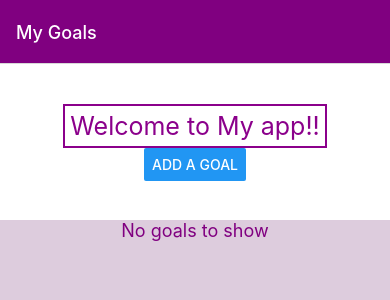
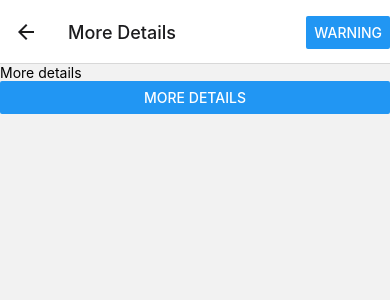
Before and after one commit to YaoyiW27/CS5520, a React Native app: screen /Details in a window 390 px wide. Shown: the top 300 px of the page. Built offline with nearby package versions, Linux system fonts and the light colour scheme.

Commit message:
debugged more details button page

```diff
--- a/App.js
+++ b/App.js
@@ -1,36 +1,45 @@
-import React from 'react'
-import { Text, View, Button } from 'react-native'
-import { NavigationContainer } from '@react-navigation/native'
-import { createNativeStackNavigator } from '@react-navigation/native-stack';
-import Home from './components/Home';
-import GoalDetails from './components/GoalDetails';
+import React from "react";
+import Home from "./components/Home";
+import { NavigationContainer } from "@react-navigation/native";
+import { createNativeStackNavigator } from "@react-navigation/native-stack";
+import GoalDetails from "./components/GoalDetails";
+import { Button } from "react-native";
 
 const Stack = createNativeStackNavigator();
-console.log(Stack);
 
 export default function App() {
   return (
     <NavigationContainer>
       <Stack.Navigator>
-        <Stack.Screen name="Homepage" component={Home} options={{
-          headerStyle: {backgroundColor: 'purple'},
-          headerTintColor: 'white',
-          title: "My Goals",
-        }}
+        <Stack.Screen
+          name="Home"
+          component={Home}
+          options={{
+            headerStyle: { backgroundColor: "purple" },
+            headerTintColor: "white",
+            title: "My Goals",
+          }}
         />
         <Stack.Screen
-          name="GoalDetails"
+          name="Details"
           component={GoalDetails}
           options={({ route }) => {
             return {
               title: route.params ? route.params.goalData.text : "More Details",
               headerRight: () => {
-                return <Button title="Warning" />
-              }
-            }
+                return (
+                  <Button
+                    title="Warning"
+                    onPress={() => {
+                      console.log("warning");
+                    }}
+                  />
+                );
+              },
+            };
           }}
         />
       </Stack.Navigator>
     </NavigationContainer>
-  )
+  );
 }
--- a/components/GoalDetails.js
+++ b/components/GoalDetails.js
@@ -1,22 +1,25 @@
-import React from 'react'
-import { View, Text, Button } from 'react-native'
-
+import { Button, StyleSheet, Text, View } from "react-native";
+import React from "react";
 
 export default function GoalDetails({ navigation, route }) {
-  console.log(route.params.goalData);
+  console.log(route);
   function moreDetailsHandler() {
-    navigation.navigate("Details");
+    navigation.push("Details");
   }
 
   return (
     <View>
-      <Text>This is details of a goal with text {route.params.goalData.text}.
-        {route.params.goalData.id}
-      </Text>
-      <Button title="More Details" onPress={() => {
-        navigation.navigate("GoalDetails", { goalData: route.params.goalData });
-        }} />
+      {route.params ? (
+        <Text>
+          This is details of a goal with text {route.params.goalData.text} and
+          id {route.params.goalData.id}
+        </Text>
+      ) : (
+        <Text>More details</Text>
+      )}
+      <Button title="More Details" onPress={moreDetailsHandler} />
     </View>
+  );
+}
 
-  )
-}
+const styles = StyleSheet.create({});
--- a/components/GoalItem.js
+++ b/components/GoalItem.js
@@ -6,12 +6,10 @@ export default function GoalItem({ goalObj, deleteHandler, pressHandler }) {
     console.log("deleted");
     deleteHandler(goalObj.id);
   }
-
   function handlePress() {
-    // pass goal object back to home.js
+    //pass the goal obj back to Home.js
     pressHandler(goalObj);
   }
-
   return (
     <View style={styles.textContainer}>
       <Text style={styles.text}>{goalObj.text}</Text>
@@ -30,7 +28,7 @@ const styles = StyleSheet.create({
   textContainer: {
     backgroundColor: "#aaa",
     borderRadius: 5,
-    marginTop: 10,
+    marginVertical: 20,
     flexDirection: "row",
     alignItems: "center",
   },
--- a/components/Home.js
+++ b/components/Home.js
@@ -7,34 +7,31 @@ import {
   Text,
   View,
   FlatList,
-  Alert,
 } from "react-native";
 import Header from "./Header";
 import { useState } from "react";
 import Input from "./Input";
 import GoalItem from "./GoalItem";
 
-export default function Home({ navigation, route }) {
+export default function Home({ navigation }) {
   const [receivedData, setReceivedData] = useState("");
   const [modalVisible, setModalVisible] = useState(false);
   const [goals, setGoals] = useState([]);
   const appName = "My app!";
-
+  // update to receive data
   function handleInputData(data) {
     console.log("App.js ", data);
     let newGoal = { text: data, id: Math.random() };
-
+    //make a new obj and store the received data as the obj's text property
     setGoals((prevGoals) => {
       return [...prevGoals, newGoal];
     });
     // setReceivedData(data);
     setModalVisible(false);
   }
-
   function dismissModal() {
     setModalVisible(false);
   }
-
   function handleGoalDelete(deletedId) {
     setGoals((prevGoals) => {
       return prevGoals.filter((goalObj) => {
@@ -43,8 +40,14 @@ export default function Home({ navigation, route }) {
     });
   }
 
-  function handleDeleteAll() {
-    Alert.alert("Delete All", "Are you sure you want to delete all goals", [
+  function handleGoalPress(pressedGoal) {
+    //receive the goal obj
+    console.log(pressedGoal);
+    // navigate to GoalDetails and pass goal obj as params
+    navigation.navigate("Details", { goalData: pressedGoal });
+  }
+  function deleteAll() {
+    Alert.alert("Delete All", "Are you sure you want to delete all goals?", [
       {
         text: "Yes",
         onPress: () => {
@@ -53,11 +56,6 @@ export default function Home({ navigation, route }) {
       },
       { text: "No", style: "cancel" },
     ]);
-  }
-
-  function handleGoalPress(pressedGoal) {
-    console.log(pressedGoal);
-    navigation.navigate("GoalDetails", { goalData: pressedGoal });
   }
 
   return (
@@ -80,34 +78,33 @@ export default function Home({ navigation, route }) {
       />
       <View style={styles.bottomView}>
         <FlatList
+          ItemSeparatorComponent={
+            <View
+              style={{
+                height: 5,
+                backgroundColor: "gray",
+              }}
+            />
+          }
+          ListEmptyComponent={
+            <Text style={styles.header}>No goals to show</Text>
+          }
+          ListHeaderComponent={
+            goals.length && <Text style={styles.header}>My Goals List</Text>
+          }
+          ListFooterComponent={
+            goals.length && <Button title="Delete all" onPress={deleteAll} />
+          }
           contentContainerStyle={styles.scrollViewContainer}
           data={goals}
           renderItem={({ item }) => {
-            return <GoalItem deleteHandler={handleGoalDelete} pressHandler={handleGoalPress} goalObj={item} />;
-          }}
-          ListEmptyComponent={
-            <View>
-              <Text style={styles.noGoalsText}>No goals to show</Text>
-            </View>
-          }
-          ListHeaderComponent={
-            goals.length > 0 ? (
-            <View>
-              <Text style={styles.myGoalsText}>My Goals List</Text>
-            </View>
-            ) : null
-          }
-          ListFooterComponent={
-            goals.length > 0 ? (
-            <Button title="Delete All" onPress={handleDeleteAll} />
-            ) : null
-          }
-          ItemSeparatorComponent={({ leadingItem }) => {
-            if (leadingItem) {
-              return <View style={styles.separatorLine}></View>;
-            } else {
-              return null;
-            }
+            return (
+              <GoalItem
+                pressHandler={handleGoalPress}
+                deleteHandler={handleGoalDelete}
+                goalObj={item}
+              />
+            );
           }}
         />
         {/* <ScrollView contentContainerStyle={styles.scrollViewContainer}>
@@ -134,28 +131,16 @@ const styles = StyleSheet.create({
   scrollViewContainer: {
     alignItems: "center",
   },
+
   topView: {
     flex: 1,
     alignItems: "center",
     justifyContent: "center",
   },
-  bottomView: {
-    flex: 4,
-    backgroundColor: "#dcd"
-  },
-  noGoalsText: {
-    color: "purple",
-    fontSize: 18,
-  },
-  myGoalsText: {
-    color: "purple",
-    fontSize: 18,
-    marginBottom: 5,
-  },
-  separatorLine: {
-    height: 3,
-    backgroundColor: "gray",
-    marginVertical: 5,
-    marginTop: 15,
+  bottomView: { flex: 4, backgroundColor: "#dcd" },
+  header: {
+    color: "indigo",
+    fontSize: 25,
+    marginTop: 10,
   },
 });
```
